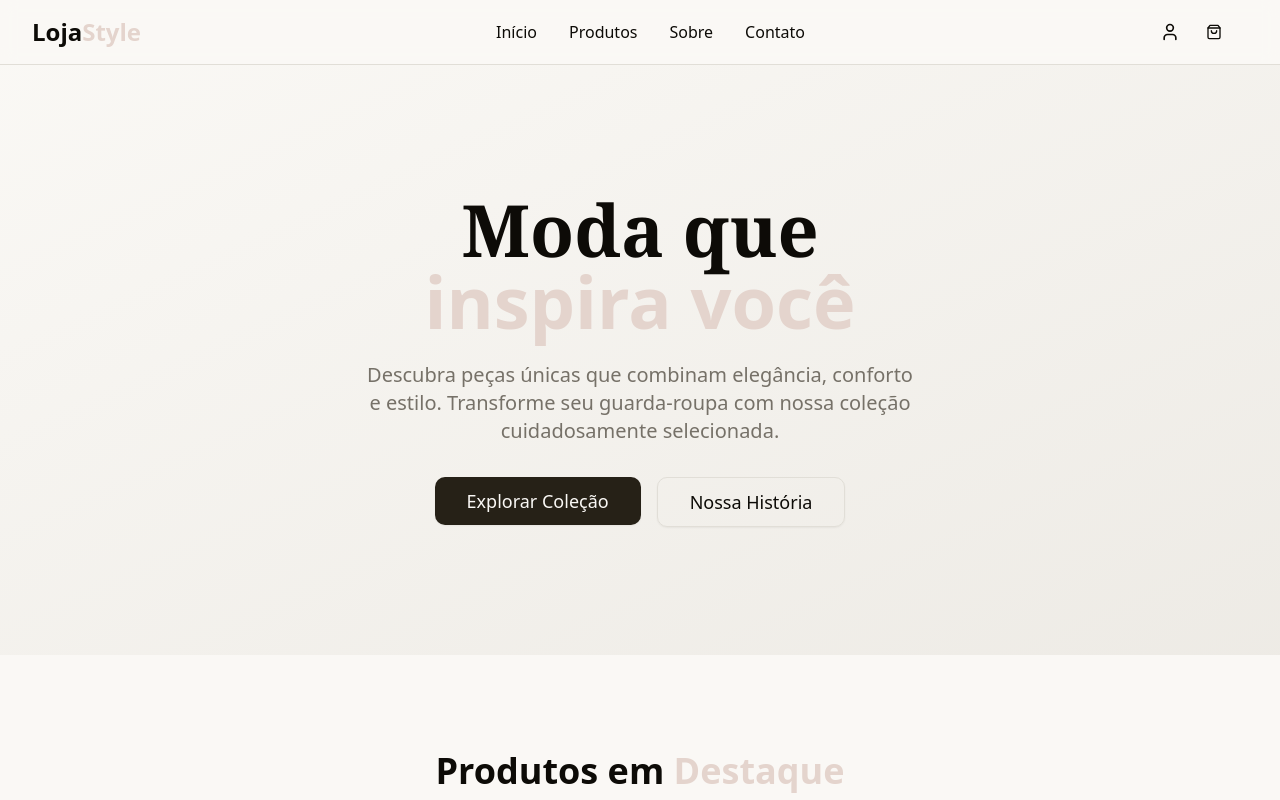
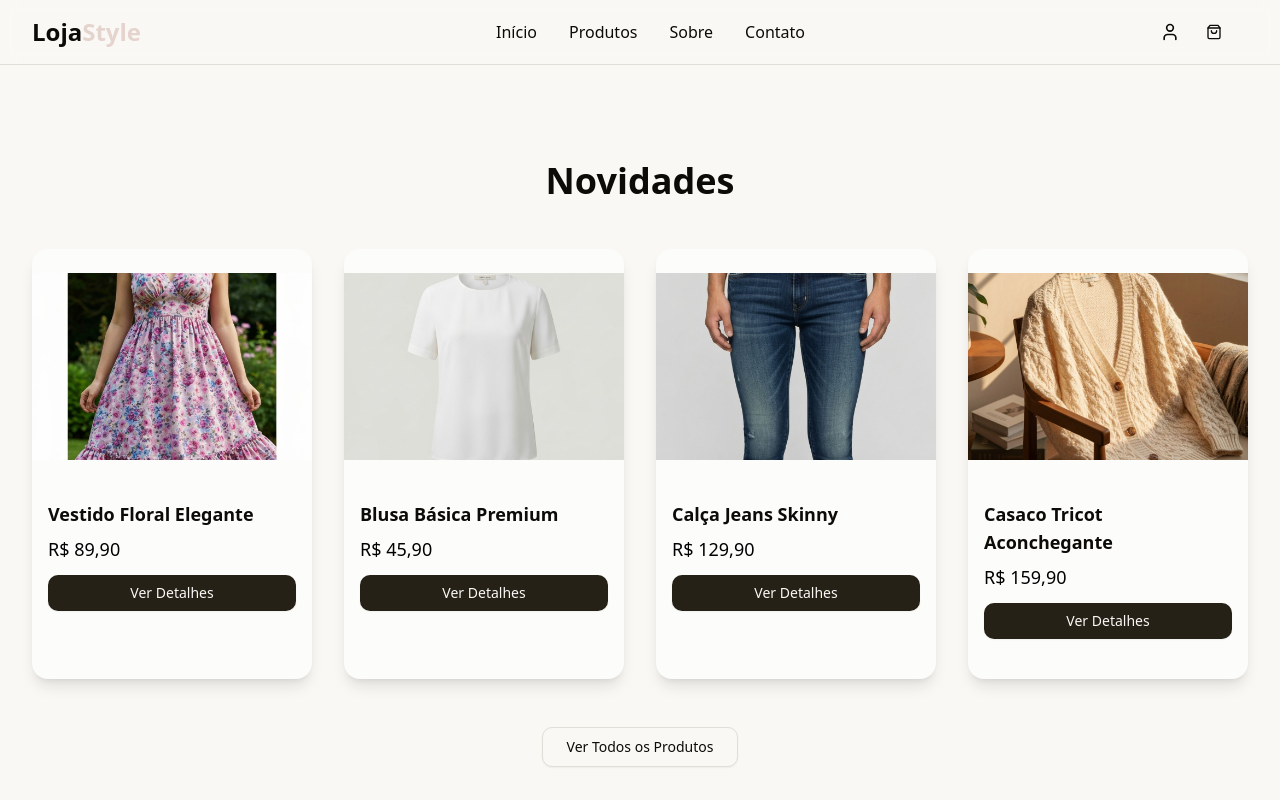
Before and after one commit to luizdaviDL/frontend_virtualShopping, a Next.js app: page / in a window 1280 px wide. Shown: the top 800 px of the page. Built offline with nearby package versions, Linux system fonts and the light colour scheme; a web font is replaced by a local one.

Commit message:
update widths

```diff
--- a/app/page.jsx
+++ b/app/page.jsx
@@ -9,49 +9,23 @@ export default function HomePage() {
   return (
     <div className="min-h-screen">
       {/* Hero Section */}
-      <section className="relative bg-gradient-to-br from-background to-muted py-20 lg:py-32">
-        <div className="container mx-auto px-4 sm:px-6 lg:px-8">
-          <div className="max-w-4xl mx-auto text-center">
-            <h1 className="text-4xl md:text-6xl lg:text-7xl font-bold text-balance mb-6">
-              <span className="font-serif">Moda que</span>
-              <br />
-              <span className="text-accent">inspira você</span>
-            </h1>
-            <p className="text-lg md:text-xl text-muted-foreground text-pretty mb-8 max-w-2xl mx-auto">
-              Descubra peças únicas que combinam elegância, conforto e estilo. Transforme seu guarda-roupa com nossa
-              coleção cuidadosamente selecionada.
-            </p>
-            <div className="flex flex-col sm:flex-row gap-4 justify-center">
-              <Button asChild size="lg" className="text-lg px-8 py-6">
-                <Link href="/produtos">Explorar Coleção</Link>
-              </Button>
-              <Button asChild variant="outline" size="lg" className="text-lg px-8 py-6 bg-transparent">
-                <Link href="/sobre">Nossa História</Link>
-              </Button>
-            </div>
-          </div>
-        </div>
-      </section>
 
       {/* Featured Products */}
       <section className="py-16 lg:py-24">
         <div className="container mx-auto px-4 sm:px-6 lg:px-8">
           <div className="text-center mb-12">
             <h2 className="text-3xl md:text-4xl font-bold mb-4">
-              Produtos em <span className="text-accent">Destaque</span>
+              Novidades
             </h2>
-            <p className="text-lg text-muted-foreground max-w-2xl mx-auto">
-              Conheça algumas das nossas peças mais amadas pelas clientes
-            </p>
           </div>
 
-          <div className="grid grid-cols-1 sm:grid-cols-2 lg:grid-cols-4 gap-6 lg:gap-8">
+          <div className="grid grid-cols-1 sm:grid-cols-2 lg:grid-cols-4 gap-6 lg:gap-8 ">
             {featuredProducts.map((product) => (
               <Card
                 key={product.id}
                 className="group overflow-hidden border-0 shadow-lg hover:shadow-xl transition-all duration-300"
               >
-                <div className="relative aspect-[3/4] overflow-hidden">
+                <div className="relative aspect-[3/2] overflow-hidden">
                   <img
                     src={product.images[0] || "/placeholder.svg"}
                     alt={product.name}
@@ -61,7 +35,7 @@ export default function HomePage() {
                 </div>
                 <CardContent className="p-4">
                   <h3 className="font-semibold text-lg mb-2 text-balance">{product.name}</h3>
-                  <p className="text-2xl font-bold text-accent mb-3">R$ {product.price.toFixed(2).replace(".", ",")}</p>
+                  <p className="text-[18px] text-black mb-3">R$ {product.price.toFixed(2).replace(".", ",")}</p>
                   <Button asChild className="w-full">
                     <Link href={`/produto/${product.id}`}>Ver Detalhes</Link>
                   </Button>
--- a/app/produto/[id]/page.jsx
+++ b/app/produto/[id]/page.jsx
@@ -147,8 +147,8 @@ export default function ProductPage() {
               <Badge variant="secondary" className="mb-2">
                 {product.category}
               </Badge>
-              <h1 className="text-3xl md:text-4xl font-bold text-balance mb-4">{product.name}</h1>
-              <p className="text-4xl font-bold text-accent mb-6">R$ {product.price.toFixed(2).replace(".", ",")}</p>
+              <h1 className="text-[23px] md:text-4xl  text-balance mb-4">{product.name}</h1>
+              <p className="text-4xl  text-black mb-6">R$ {product.price.toFixed(2).replace(".", ",")}</p>
             </div>
 
             {/* Product Options */}
--- a/components/product-gallery.jsx
+++ b/components/product-gallery.jsx
@@ -36,7 +36,7 @@ export function ProductGallery({ images, productName }) {
   return (
     <div className="space-y-4">
       {/* Main Image */}
-      <div className="relative aspect-[4/5] overflow-hidden rounded-lg bg-muted">
+      <div className="relative aspect-[4/4] overflow-hidden rounded-lg bg-muted">
         <img
           src={images[mainImage] || "/placeholder.svg?height=600&width=480"}
           alt={`${productName} - Imagem principal`}
```
